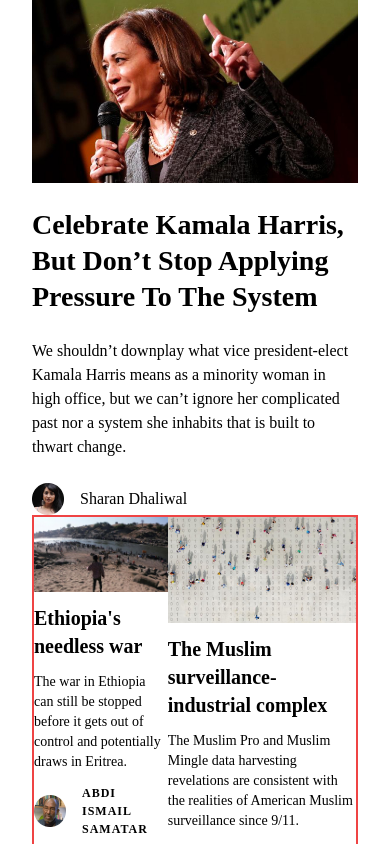
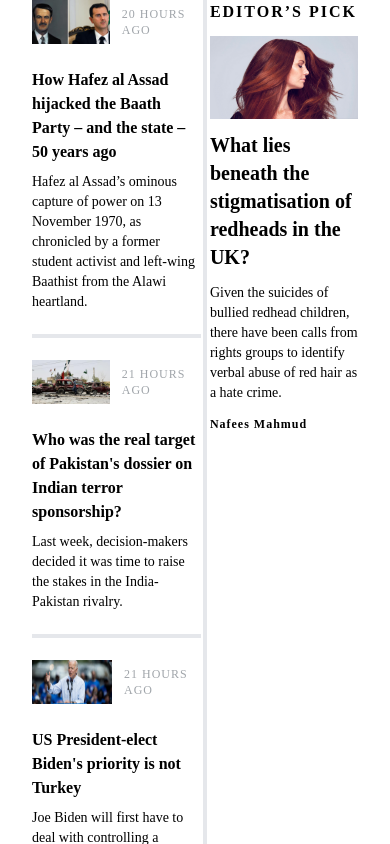
Before and after one commit to ismailcubuk/news-ui, a React (Create React App) app: page / in a window 390 px wide. Shown: the top 844 px of the page. Built offline with nearby package versions, Linux system fonts and the light colour scheme.

Commit message:
layout 2 responsive

```diff
--- a/src/App.js
+++ b/src/App.js
@@ -13,11 +13,13 @@ function App() {
         {/* <Navbar /> */}
         {/* <Opinion /> */}
         <div className="flex flex-col-reverse myxl:flex-col">
-        {/* <Carousel /> */}
-        <Layer1 />
+          {/* <Carousel /> */}
+          {/* <Layer1 /> */}
+        </div>
+        <div>
+        <Layer2 />
         </div>
         {/* <DividerW /> */}
-        {/* <Layer2 /> */}
         {/* <Footer /> */}
       </div>
     </div>
--- a/src/components/main/Layer1.js
+++ b/src/components/main/Layer1.js
@@ -12,7 +12,7 @@ export default function Layer1() {
         <div className="mytablet:w-2/4">
         <LeftSection />
         </div>
-        <div className="flex flex-col border-2 mytablet:w-2/4 border-red-500 mysm:flex-row">
+        <div className="flex flex-col mytablet:w-2/4  mysm:flex-row">
           <MiddleSection />
           <PopularSection />
         </div>
--- a/src/components/main/Layer2.js
+++ b/src/components/main/Layer2.js
@@ -1,5 +1,5 @@
-import React from "react";
 import { DividerW, DividerH } from '../Divider';
+import React, { useEffect, useState } from "react";
 
 const articles = [
   {
@@ -45,36 +45,53 @@ const articles = [
 ];
 
 export default function Layer2() {
+  const [hoursSm, setHoursSm] = useState(window.innerWidth < 576);
+  const [hoursMd, setHoursMd] = useState(window.innerWidth >= 576);
+  const [editorsSm, setEditorsSm] = useState(window.innerWidth < 576);
+
+  useEffect(() => {
+    const handleResize = () => {
+      setHoursSm(window.innerWidth < 576);
+      setHoursMd(window.innerWidth >= 576);
+      setEditorsSm(window.innerWidth > 768)
+    };
+
+    window.addEventListener("resize", handleResize);
+
+    return () => {
+      window.removeEventListener("resize", handleResize);
+    };
+  }, []);
   return (
-    <div className="flex mx-[60px]">
+    <div className="flex mx-8">
       <div className="flex flex-col items-start">
         {articles.map((article, index) => (
           <div key={index}>
-            <div className={`flex gap-6 items-center ${index === 2 ? 'row-span-2 flex-col' : ''}`}>
-            <img src={article.imgSrc} className={`w-[424px] h-[240px] ${index === 2 ? 'w-[984px] h-[400px]' : ''}`} alt={`thumb${index + 5}`} />
-            <div className={`flex flex-col items-start gap-3  ${index === 2 ? 'w-full' : ''}`}>
-              <p className="hours">{article.hoursAgo}</p>
-              <p className="bottom-header w-[536px]">{article.bottomHeader}</p>
-              <p className={`description ${index === 2 ? 'w-[984px]' : 'w-[536px]'}`}>{article.description}</p>
-              <div className="flex items-center gap-4">
-                <img src={article.authorImg} alt={`${article.author.split(' ')[0].toLowerCase()}pp`} />
-                <p className="author">{article.author}</p>
-              </div>
+            <div className={`flex flex-col mysm:flex-row gap-6 ${index === 2 ? 'row-span-2 flex-col' : ''}`}>
+            <div className="flex flex-row items-center">
+              <img src={article.imgSrc} alt={`thumb${index + 5}`}  className="w-20 h-11 mysm:h-fit mysm:w-fit"/>
+              {hoursSm ? <p className="hours ml-3">{article.hoursAgo}</p> : null}
+            </div>
+            <div className="flex flex-col gap-2 mysm:gap-3 ">
+            {hoursMd ? <p className="hours">{article.hoursAgo}</p> : null}
+              <p className="text-[16px] leading-[24px] mysm:text-[20px] mysm:leading-[28px] mymd:text-[24px] mymd:leading-[32px] font-bold ">{article.bottomHeader}</p>
+              <p className="text-[14px] leading-[20px] mymd:text-[16px] mymd:leading-[24px]">{article.description}</p>
             </div>
           </div>
           {index < articles.length - 1 && <DividerW />}
           </div>
         ))}
       </div>
-      <DividerH/>
+      {editorsSm? <DividerH/>:null}
+     {editorsSm ?
       <div className="flex flex-col gap-3">
         <p className="editors-pick">Edıtor’s Pıck</p>
-        <img src="/images/thumbs/thumb10.jpg" className="w-[288px] h-[162px]" alt="thumb10" />
+        <img src="/images/thumbs/thumb10.jpg" alt="thumb10" />
         <p className="header">What lies beneath the stigmatisation of redheads in the UK?</p>
         <p className="custom-text">Given the suicides of bullied redhead children, there have been calls from rights groups to identify verbal abuse of red hair as a hate crime.</p>
         <p className="author">Nafees Mahmud</p>
       </div>
-
+     :null}
     </div>
   );
 }
--- a/src/components/main/MiddleSection.js
+++ b/src/components/main/MiddleSection.js
@@ -20,7 +20,7 @@ const articles = [
 ];
 
 export default function MiddleSection() {
-  const isMysm = window.innerWidth > 320 || window.innerWidth > 768;
+  const isMysm = window.innerWidth < 320 || window.innerWidth > 576;
   return (
     <div className="flex flex-col myxs:flex-row mysm:flex-col myxs:w-full  mytablet:flex-col items-start ">
       {articles.map((article, index) => (
```
